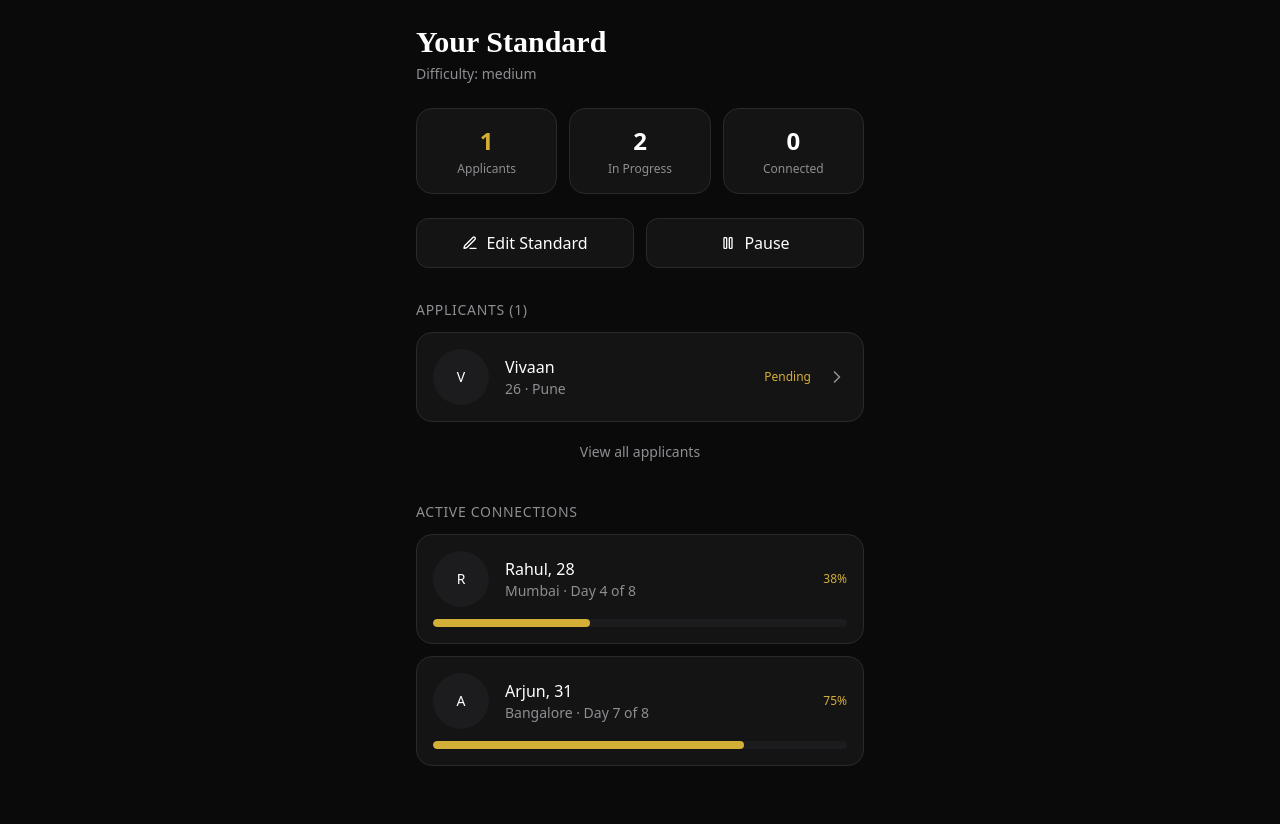
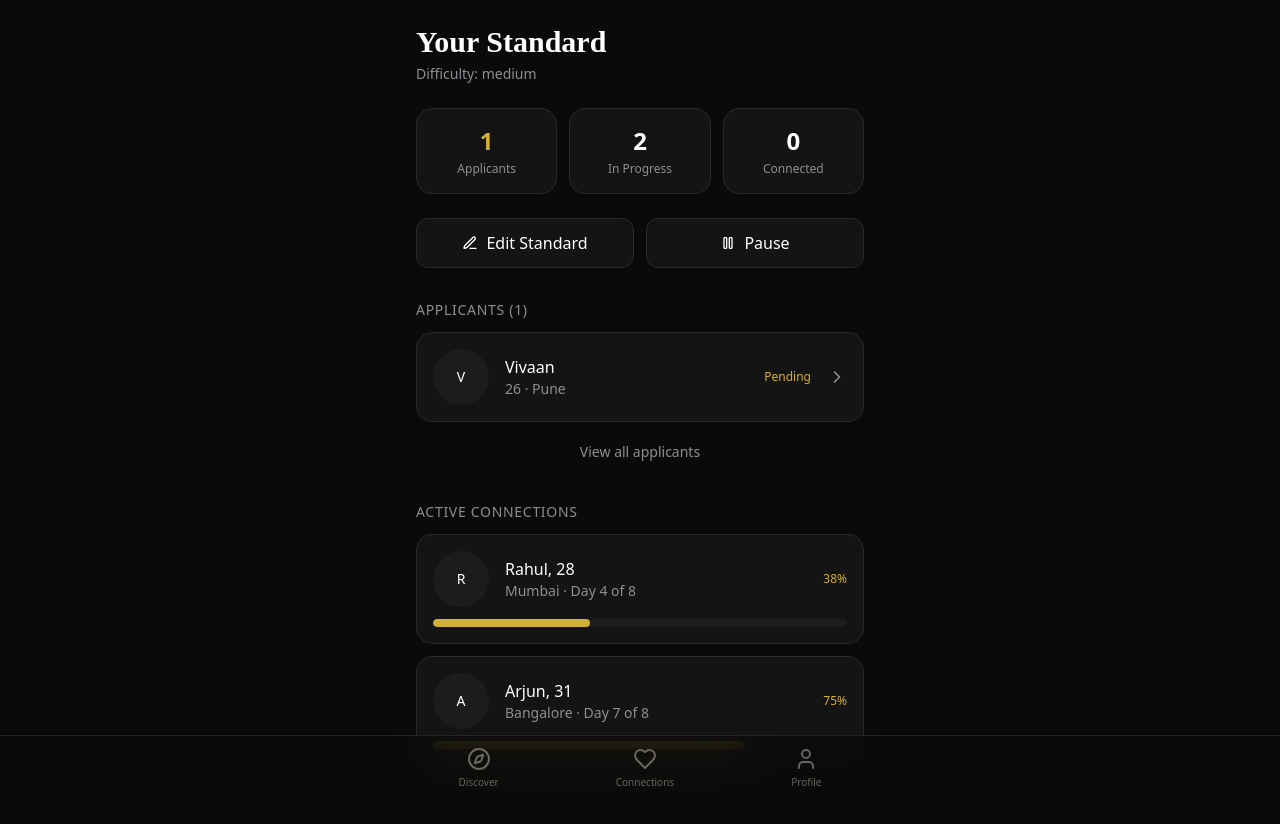
Before and after one commit to patrickabrahamprince/greenflag, a Next.js app: page /your-standards in a window 1280 px wide. Shown: the top 824 px of the page. Built offline with nearby package versions, Linux system fonts and the light colour scheme; no server answers.

Commit message:
role-aware bottom nav for host tabs

```diff
--- a/app/(host)/layout.tsx
+++ b/app/(host)/layout.tsx
@@ -1,11 +1,16 @@
+import { BottomNav } from '@/components/layout/bottom-nav';
+
 export default function HostLayout({
   children,
 }: {
   children: React.ReactNode;
 }) {
   return (
-    <div className="min-h-screen bg-black max-w-app mx-auto px-4 pb-24">
-      {children}
-    </div>
+    <>
+      <div className="min-h-screen bg-black max-w-app mx-auto px-4 pb-24">
+        {children}
+      </div>
+      <BottomNav />
+    </>
   );
 }
--- a/components/layout/bottom-nav.tsx
+++ b/components/layout/bottom-nav.tsx
@@ -2,17 +2,26 @@
 
 import { usePathname } from 'next/navigation';
 import Link from 'next/link';
-import { Compass, Heart, User } from 'lucide-react';
+import { Compass, Heart, User, Star, Users } from 'lucide-react';
 import { cn } from '@/lib/utils';
+import { useUserStore } from '@/lib/store';
 
-const tabs = [
+const guestTabs = [
   { name: 'Discover', href: '/discover', icon: Compass },
   { name: 'Connections', href: '/connections', icon: Heart },
   { name: 'Profile', href: '/profile', icon: User },
 ];
 
+const hostTabs = [
+  { name: 'Standards', href: '/your-standards', icon: Star },
+  { name: 'Interested', href: '/interested', icon: Users },
+  { name: 'Profile', href: '/profile', icon: User },
+];
+
 export function BottomNav() {
   const pathname = usePathname();
+  const user = useUserStore((s) => s.user);
+  const tabs = user?.role === 'host' ? hostTabs : guestTabs;
 
   return (
     <nav className="fixed bottom-0 w-full bg-[#0A0A0A]/80 backdrop-blur-xl border-t border-white/10 z-50">
```
